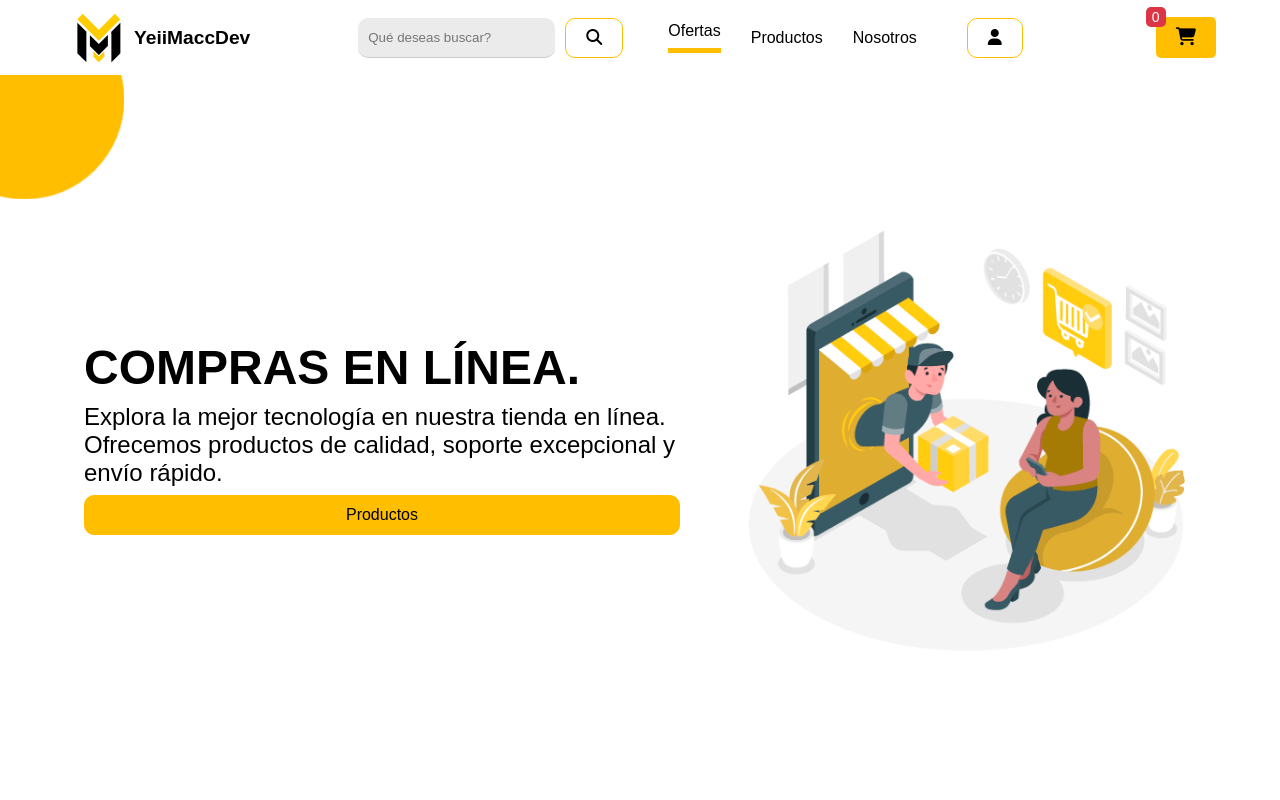
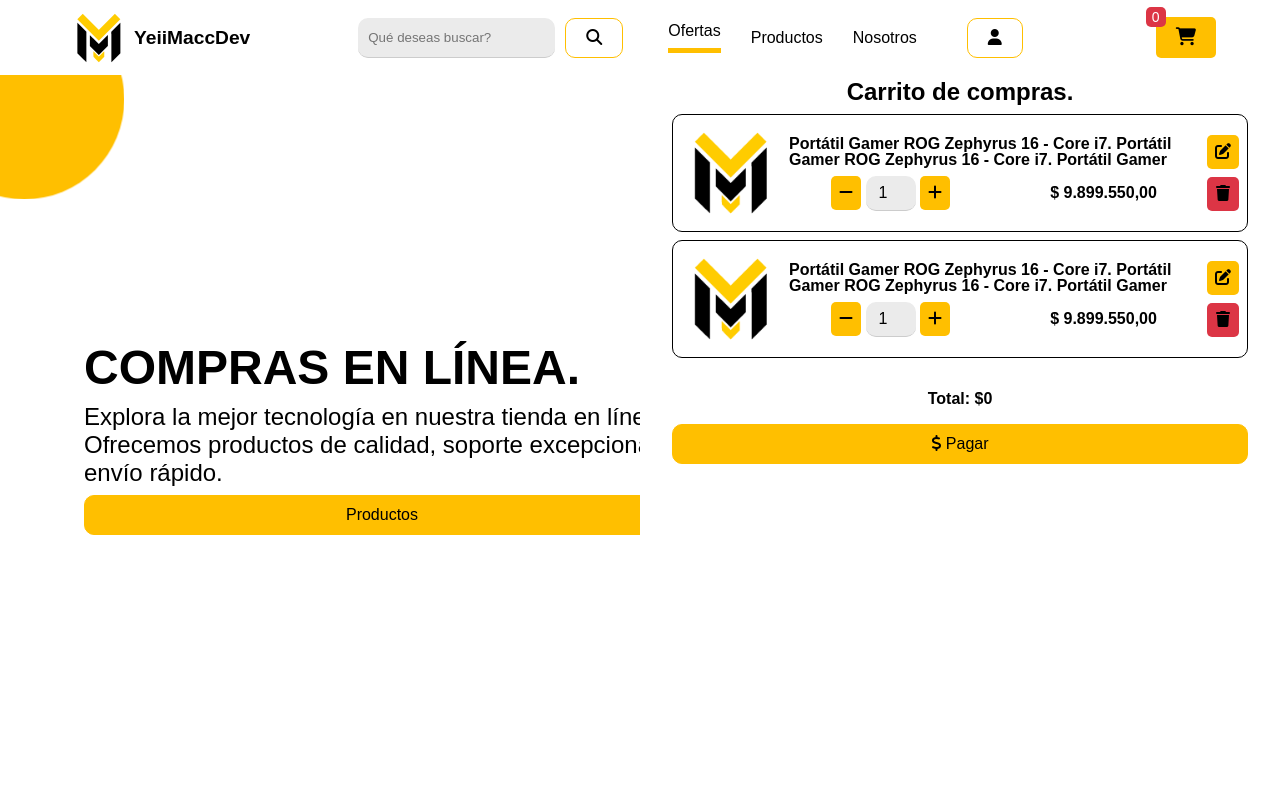
Before and after one commit to YeiiMaccDev/E-commerce_Js, a website built with webpack: page src/index.html in a window 1280 px wide. Both pictures are taken after a click on the button "cart de compras.". Shown: the top 800 px of the page. Built offline with nearby package versions, Linux system fonts and the light colour scheme; data requests are answered from the project's data file.

Commit message:
Shopping cart design and show/hide button functionality.

```diff
--- a/src/css/Menu.css
+++ b/src/css/Menu.css
@@ -5,7 +5,7 @@
     max-height: 75px;
     position: fixed;
     top: 0;
-    z-index: 1020;
+    z-index: 10020;
     background: #fff;
     color: #000;
 }
--- a/src/css/Products.css
+++ b/src/css/Products.css
@@ -48,7 +48,7 @@
 }
 
 .current-price-red {
-    color: #ff0000;
+    color: #dc3545;
 }
 
 .btn-favorite {
--- /dev/null
+++ b/src/css/components/ShoppingCart.css
@@ -0,0 +1,174 @@
+.cart {
+    position: fixed;
+    top: 70px;
+    right: 0;
+    width: 50%;
+    height: 100vh;
+    display: none;
+    flex-direction: column;
+    align-items: center;
+    color: #000;
+    max-height: 100vh;
+    transition: .2s;
+    background: #fff;
+    overflow: hidden;
+    z-index: 10000;
+}
+
+.cart-open {
+    display: flex;
+    overflow: hidden;
+}
+
+.cart-title {
+    text-align: center;
+    font-size: 1.5rem;
+    margin: .5rem 0;
+}
+
+.cart__list {
+    display: flex;
+    flex-direction: column;
+    align-items: center;
+    gap: .5rem;
+    width: 90%;
+    list-style: none;
+    margin: 0;
+    padding: 0;
+}
+
+.cart__list-item {
+    display: flex;
+    justify-content: space-between;
+    align-items: center;
+    gap: .5rem;
+    padding: .5rem;
+    width: 100%;
+    border: 1px solid #000;
+    border-radius: 10px;
+}
+
+.cart__list-item-img {
+    width: 100px;
+    height: auto;
+}
+
+.cart__list-item-content {
+    display: flex;
+    flex-direction: column;
+    gap: .5rem;
+}
+
+.cart__list-item-title {
+    /* truncateTextByLines(2lines) */
+    font-size: 1rem;
+    /* text font size */
+    max-height: calc(1em * 2);
+    /* maximum height of 3 lines */
+    overflow: hidden;
+    /* hide content that exceeds maximum height */
+    line-height: 1em;
+    /* line height of text */
+}
+
+.cart__list-item-datails {
+    display: flex;
+    align-items: center;
+    justify-content: space-around;
+    gap: 1rem;
+}
+
+.cart__list-item-quantity-input {
+    width: 50px;
+    padding: .5rem;
+    border: none;
+    border-bottom: 1px solid #ccc;
+    border-radius: 10px;
+    background: var(--bg-color-input);
+    font-size: 1rem;
+    text-align: center;
+}
+
+
+.cart__list-item-price {
+    font-size: 1rem;
+    font-weight: bold;
+}
+
+.cart__list-item-quantity-btn,
+.cart__list-item-actions-btn {
+    background: var(--primary-color);
+    color: #000;
+    border: none;
+    padding: .5rem;
+    border-radius: 5px;
+    font-size: 1rem;
+    cursor: pointer;
+}
+
+.edit {
+    background-color: #ffbf00;
+}
+
+.delete {
+    background-color: #dc3545;
+}
+
+
+.cart__list-item-actions {
+    display: flex;
+    flex-direction: column;
+    gap: .5rem;
+}
+
+
+
+.cart__list-total {
+    margin: 2rem 0 1rem;
+    font-weight: bold;
+}
+
+.cart__list-comprar {
+    width: 90%;
+}
+
+
+@media screen and (max-width: 1000px) {
+    .cart {
+        width: 80%;
+    }
+}
+
+@media screen and (max-width: 650px) {
+    .cart {
+        width: 100%;
+    }
+
+    .cart__list-item-datails {
+        flex-direction: column;
+    }
+
+    .cart__list-item-img {
+        width: 80px;
+    }
+
+    .cart__list-item-datails {
+        align-items: flex-start;
+    }
+}
+
+@media screen and (max-width: 350px) {
+    .cart__list-item-img {
+        width: 70px;
+    }
+
+    .cart__list-item-quantity-input {
+        width: 40px;
+        padding: .2rem;
+    }
+
+    .cart__list-item-quantity-btn,
+    .cart__list-item-actions-btn {
+        padding: .2rem;
+    }
+}
--- a/src/index.html
+++ b/src/index.html
@@ -29,8 +29,9 @@
         <ul class="navbar-site__list">
           <li class="navbar-site__item navbar-site__item-busqueda">
             <div class="navbar-site__busqueda">
-              <input i class="navbar-site__busqueda-input outline-none" type="text" placeholder="Qué deseas buscar?" />
-              <button class="btn btn-light navbar-site__button"  title="Buscar." aria-label="Buscar">
+              <input i class="navbar-site__busqueda-input outline-none" type="text" placeholder="Qué deseas buscar?"
+                aria-label="Search" />
+              <button class="btn btn-light navbar-site__button" title="Buscar." aria-label="Buscar">
                 <i class="fa-solid fa-magnifying-glass"></i>
               </button>
             </div>
@@ -46,18 +47,84 @@
           </li>
           <li class="navbar-site__item btn btn-login">
             <a class="navbar-site__enlace" href="login.html">
-              <button class="btn btn-light navbar-site__button" title="Iniciar Sesión"  aria-label="Iniciar Sesión.">
+              <button class="btn btn-light navbar-site__button" title="Iniciar Sesión" aria-label="Iniciar Sesión.">
                 <i class="fa-solid fa-user"></i>
                 <strong class="navbar-site__login-strong">Login</strong>
               </button>
             </a>
           </li>
         </ul>
-        <button class="cart-btn" title="Carrito de compras." aria-label="Carrito de compras.">
+        <button class="cart-btn" id="cart-btn" title="cart de compras." aria-label="cart de compras.">
           <i class="fa fa-shopping-cart"></i>
           <span class="cart-count" id="cart-count">0</span>
         </button>
       </nav>
+    </div>
+
+    <div class="cart" id="cart-container">
+      <h2 class="cart-title">Carrito de compras.</h2>
+      <ul class="cart__list">
+
+        <li class="cart__list-item">
+          <img src="./assets/img/logo.png" class="cart__list-item-img" loading="lazy"  width="100" height="100" alt="Imagen producto ${name}.">
+          <div class="cart__list-item-content">
+            <h3 class="cart__list-item-title"> Portátil Gamer ROG Zephyrus 16 - Core i7. Portátil Gamer ROG Zephyrus 16
+              - Core i7. Portátil Gamer ROG Zephyrus 16 - Core i7. Portátil Gamer ROG Zephyrus 16 - Core i7. </h2>
+              <div class="cart__list-item-datails">
+                <div class="cart__list-item-quantity">
+                  <button class="cart__list-item-quantity-btn minus" aria-label="Disminuir" title="Disminuir">
+                    <i class="fa-solid fa-minus"></i>
+                    </button>
+                  <input type="number" value="1" class="cart__list-item-quantity-input" aria-label="Cantidad producto.">
+                  <button class="cart__list-item-quantity-btn plus" aria-label="Aumentar" title="Aumentar">
+                    <i class="fa-solid fa-plus"></i>
+                  </button>
+                </div>
+                <p class="cart__list-item-price">$ 9.899.550,00</p>
+              </div>
+          </div>
+          <div class="cart__list-item-actions">
+            <button class="cart__list-item-actions-btn edit" aria-label="Editar producto." title="Editar producto."><i
+                class="fa-solid fa-pen-to-square"></i></button>
+            <button class="cart__list-item-actions-btn delete" aria-label="Eliminar producto."
+              title="Eliminar producto."><i class="fa-solid fa-trash"></i></button>
+          </div>
+        </li>
+
+        <li class="cart__list-item">
+          <img src="./assets/img/logo.png" class="cart__list-item-img" loading="lazy"  width="100" height="100" alt="Imagen producto ${name}.">
+          <div class="cart__list-item-content">
+            <h3 class="cart__list-item-title"> Portátil Gamer ROG Zephyrus 16 - Core i7. Portátil Gamer ROG Zephyrus 16
+              - Core i7. Portátil Gamer ROG Zephyrus 16 - Core i7. Portátil Gamer ROG Zephyrus 16 - Core i7. </h2>
+              <div class="cart__list-item-datails">
+                <div class="cart__list-item-quantity">
+                  <button class="cart__list-item-quantity-btn minus" aria-label="Disminuir" title="Disminuir">
+                    <i class="fa-solid fa-minus"></i>
+                    </button>
+                  <input type="number" value="1" class="cart__list-item-quantity-input" aria-label="Cantidad producto.">
+                  <button class="cart__list-item-quantity-btn plus" aria-label="Aumentar" title="Aumentar">
+                    <i class="fa-solid fa-plus"></i>
+                  </button>
+                </div>
+                <p class="cart__list-item-price">$ 9.899.550,00</p>
+              </div>
+          </div>
+          <div class="cart__list-item-actions">
+            <button class="cart__list-item-actions-btn edit" aria-label="Editar producto." title="Editar producto."><i
+                class="fa-solid fa-pen-to-square"></i></button>
+            <button class="cart__list-item-actions-btn delete" aria-label="Eliminar producto."
+              title="Eliminar producto."><i class="fa-solid fa-trash"></i></button>
+          </div>
+        </li>
+
+      </ul>
+      <div class="cart__list-total">
+        Total: $0
+      </div>
+      <button class="btn btn-primary-color cart__list-comprar ">
+        <i class="fa-solid fa-dollar-sign"></i>
+        Pagar
+      </button>
     </div>
   </header>
 
--- a/src/index.js
+++ b/src/index.js
@@ -3,6 +3,7 @@ import './assets/fontawesome/css/all.min.css';
 
 import './styles.css';
 import './css/Menu.css';
+import './css/components/ShoppingCart.css';
 import './css/index.css';
 import './css/Products.css';
 
--- a/src/js/utils/menuResponsive.js
+++ b/src/js/utils/menuResponsive.js
@@ -1,7 +1,11 @@
+// Menu
 const navToggler = document.querySelector('.navbar-site__toggler');
 const navMenu = document.querySelector('.navbar-site__list');
 const navLinks = document.querySelectorAll('.navbar-site__enlace');
 
+// Shopping cart.
+const btnCartHtml = document.querySelector('#cart-btn');
+const DivCartHtml = document.querySelector('#cart-container');
 
 /**
  * When the toggler is clicked, toggle the toggler-open class on the toggler
@@ -52,3 +56,9 @@ navToggler.addEventListener('click', togglerClick);
 navLinks.forEach((link) => {
     link.addEventListener('click', () =>  navLinkClick(link) )
 });
+
+/**
+ * Add an event listener to trigger the visibility of products in the cart
+ * when a button in the cart is clicked.
+ * */
+btnCartHtml.addEventListener("click", () => DivCartHtml.classList.toggle('cart-open'));
```
